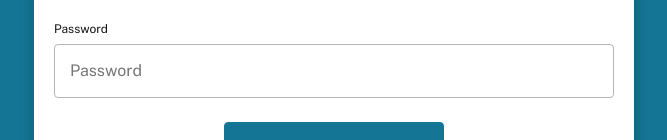
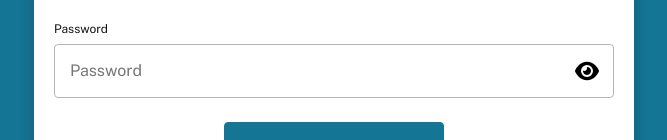
Before and after one commit to kavitapatel21/HVSS-local, a React (Create React App) app: page /register in a window 1280 px wide. Shown: the part 462-602 px from the top of the page, without its empty margins (306-973 px from the left). Built offline with nearby package versions, Linux system fonts and the light colour scheme.

Commit message:
- Added the Password Hide & Show Icon for password field in Login and register screen.

```diff
--- a/src/assets/scss/style.scss
+++ b/src/assets/scss/style.scss
@@ -88,3 +88,13 @@ input{
     letter-spacing: 0px;
     text-align: left;
 }
+.ico_float{
+    width: 24px;
+    height: 24px;
+    position: absolute;
+    &.right{
+        right: 15px;
+        top: 50%;
+        transform: translateY(-50%);
+    }
+}
--- a/src/components/Login.js
+++ b/src/components/Login.js
@@ -1,4 +1,6 @@
 import { Formik, Form, Field } from 'formik';
+import PasswordShow from "../assets/images/password-show.svg";
+import PasswordHide from "../assets/images/password-hide.svg";
 
 const Login = () => {
     return (
@@ -43,7 +45,7 @@ const Login = () => {
                 // onSubmit={handleSubmit}
                 >
                   <div className='form-group mb-4'>
-                    <label for="email" className='label-title mb-2 d-block w-100 text-left'>Email</label>
+                    <label htmlFor="email" className='label-title mb-2 d-block w-100 text-left'>Email</label>
                     <Field
                       type="email"
                       name="email"
@@ -55,7 +57,8 @@ const Login = () => {
                     {/* {errors.email && touched.email && errors.email} */}
                   </div>
                   <div className='form-group mb-4'>
-                    <label for="email" className='label-title mb-2 d-block w-100 text-left'>Password</label>
+                    <label htmlFor="email" className='label-title mb-2 d-block w-100 text-left'>Password</label>
+                    <div className='position-relative'>
                       <Field
                         type="password"
                         name="password"
@@ -64,6 +67,9 @@ const Login = () => {
                         // onBlur={handleBlur}
                         // value={values.password}
                       />
+                      <img src={PasswordShow} className='ico_float right' alt='Password' />
+                      {/* <img src={PasswordHide} className='ico_float right' alt='Password' /> */}
+                    </div>
                     {/* {errors.password && touched.password && errors.password} */}
                   </div>
                   <div className='text-end mb-4'>
--- a/src/components/Register.js
+++ b/src/components/Register.js
@@ -1,5 +1,7 @@
 import { Formik, Form, Field } from 'formik';
 import {Row, Col} from 'react-bootstrap';
+import PasswordShow from "../assets/images/password-show.svg";
+import PasswordHide from "../assets/images/password-hide.svg";
 
 const Register = () => {
     return (
@@ -46,7 +48,7 @@ const Register = () => {
                   <Row>
                     <Col md={6}>
                       <div className='form-group mb-4'>
-                        <label for="firstname" className='label-title mb-2 d-block w-100 text-left'>First name</label>
+                        <label htmlFor="firstname" className='label-title mb-2 d-block w-100 text-left'>First name</label>
                         <Field
                           type="text"
                           name="firstname"
@@ -60,7 +62,7 @@ const Register = () => {
                     </Col>
                     <Col md={6}>
                       <div className='form-group mb-4'>
-                        <label for="lastname" className='label-title mb-2 d-block w-100 text-left'>Last name</label>
+                        <label htmlFor="lastname" className='label-title mb-2 d-block w-100 text-left'>Last name</label>
                         <Field
                           type="text"
                           name="lastname"
@@ -74,7 +76,7 @@ const Register = () => {
                     </Col>
                     <Col md={12}>
                       <div className='form-group mb-4'>
-                        <label for="email" className='label-title mb-2 d-block w-100 text-left'>Email</label>
+                        <label htmlFor="email" className='label-title mb-2 d-block w-100 text-left'>Email</label>
                         <Field
                           type="email"
                           name="email"
@@ -88,7 +90,8 @@ const Register = () => {
                     </Col>
                     <Col md={12}>
                       <div className='form-group mb-4'>
-                        <label for="email" className='label-title mb-2 d-block w-100 text-left'>Password</label>
+                        <label htmlFor="email" className='label-title mb-2 d-block w-100 text-left'>Password</label>
+                        <div className='position-relative'>
                           <Field
                             type="password"
                             name="password"
@@ -97,6 +100,9 @@ const Register = () => {
                             // onBlur={handleBlur}
                             // value={values.password}
                           />
+                          <img src={PasswordShow} className='ico_float right' alt='Password' />
+                        {/* <img src={PasswordHide} className='ico_float right' alt='Password' /> */}
+                        </div>
                         {/* {errors.password && touched.password && errors.password} */}
                       </div>
                     </Col>
```
Also changed, not shown: src/assets/images/password-hide.svg (added), src/assets/images/password-show.svg (added). Lines whose indentation alone changed are shown as unchanged.
